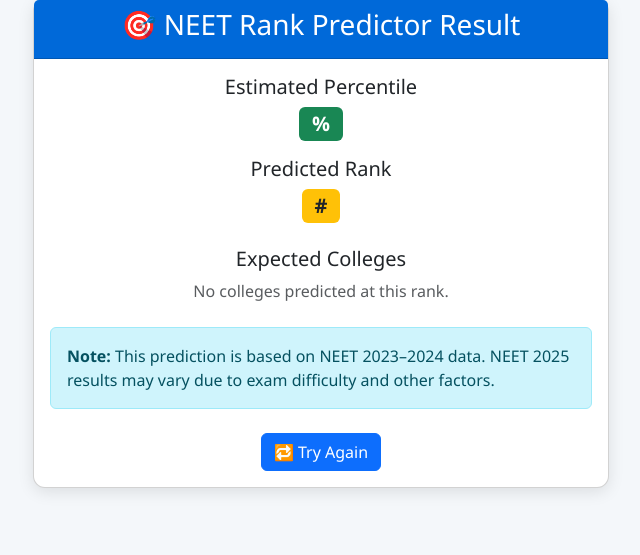
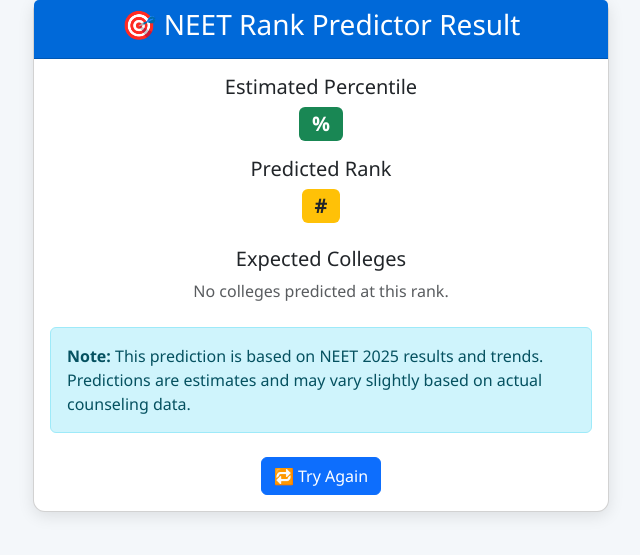
Before and after one commit to ashokbapi99/neet-predictor, a Flask app: template templates/result.html in a window 1280 px wide. Shown: the part 61-616 px from the top of the page, without its empty margins (319-959 px from the left). Run offline with Flask 3, Linux system fonts and the light colour scheme; the template is opened without the code that fills it, so the values that code supplies are empty.

Commit message:
Updated disclaimer note for NEET 2025 results

```diff
--- a/templates/result.html
+++ b/templates/result.html
@@ -69,7 +69,7 @@
                     </div>
 
                     <div class="alert alert-info mt-4" role="alert">
-                        <strong>Note:</strong> This prediction is based on NEET 2023–2024 data. NEET 2025 results may vary due to exam difficulty and other factors.
+                        <strong>Note:</strong> This prediction is based on NEET 2025 results and trends. Predictions are estimates and may vary slightly based on actual counseling data.
                     </div>
                 {% endif %}
 
```
